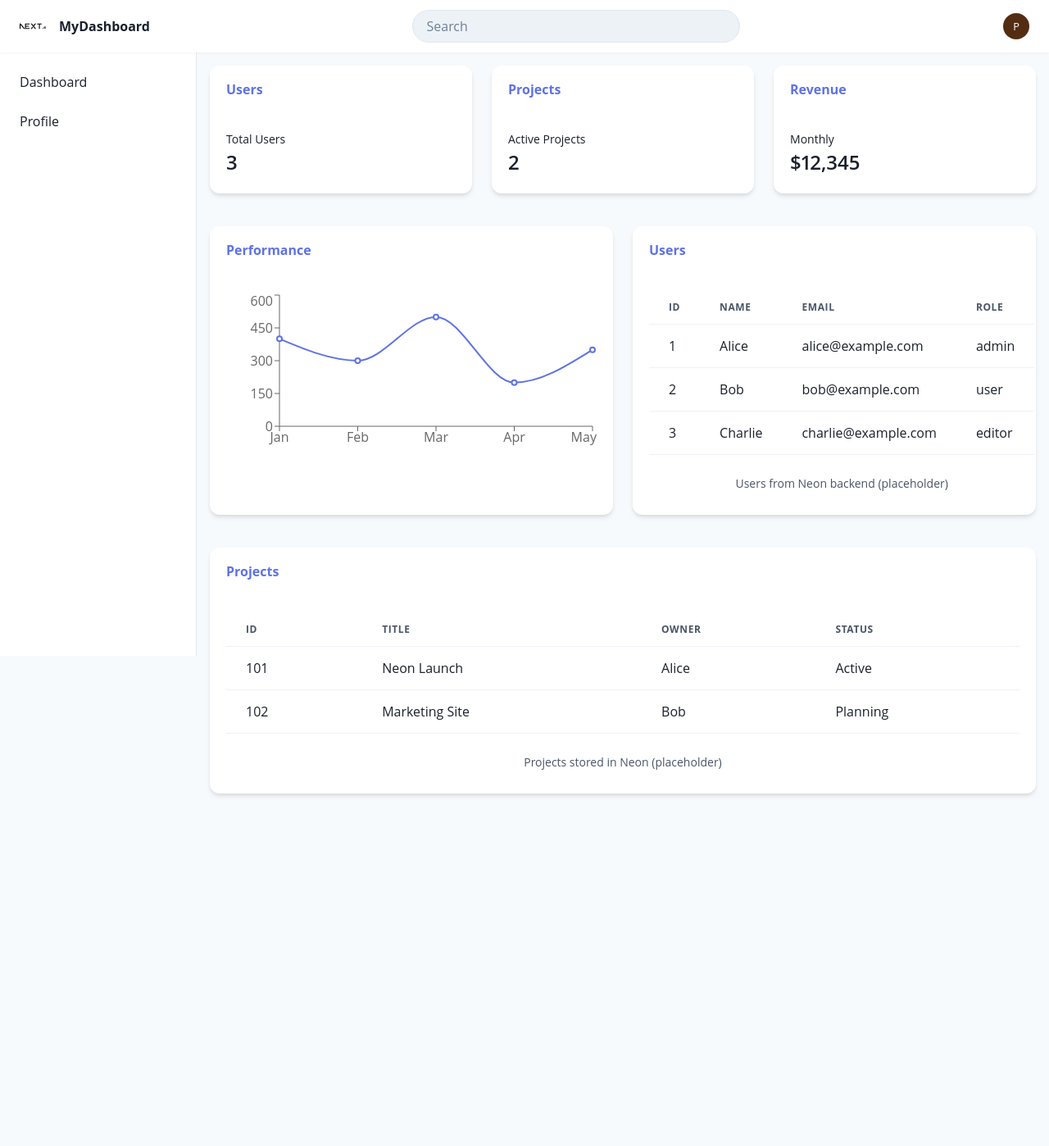
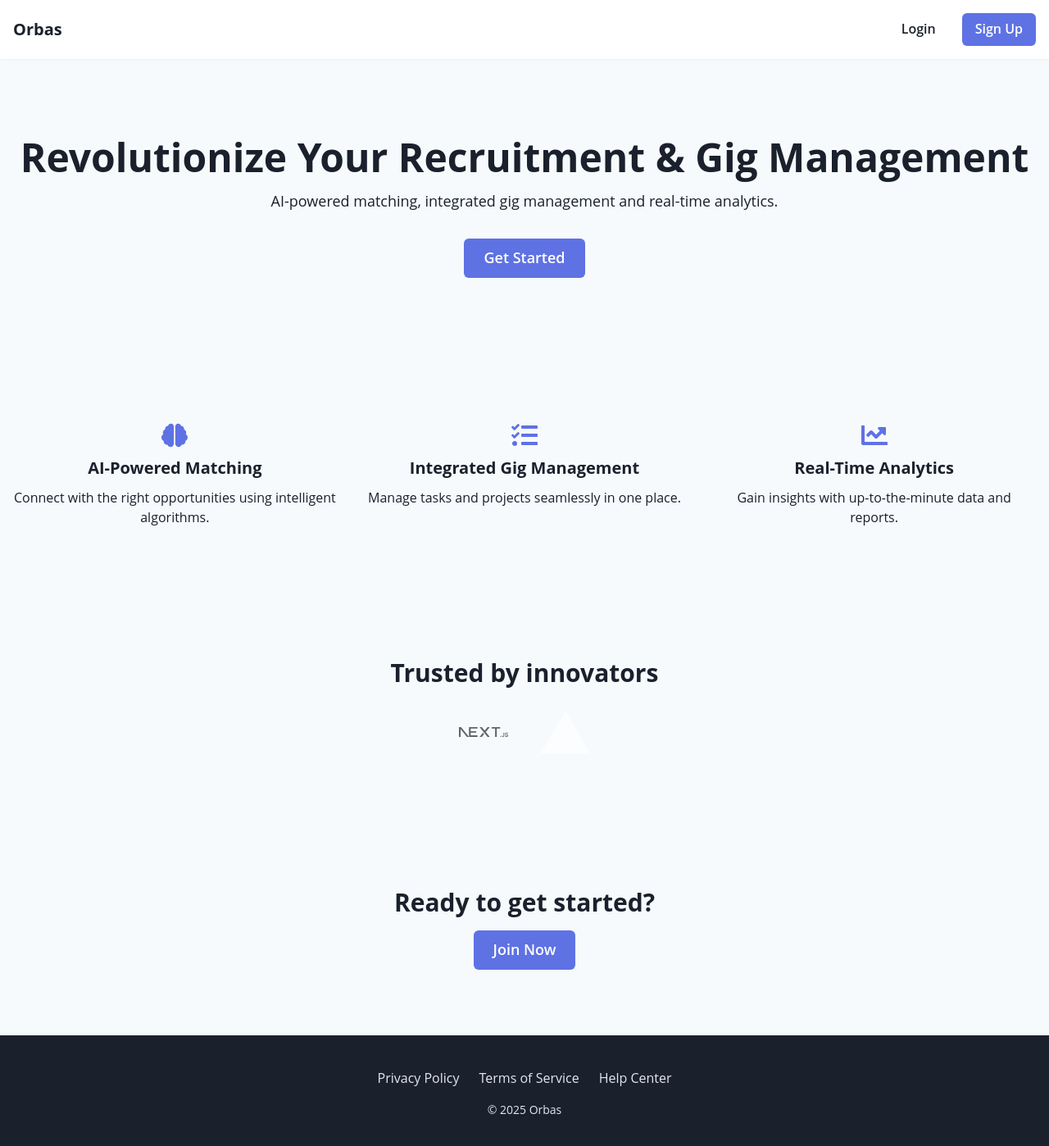
Before and after one commit to orbas1/main-work, a Next.js app: page / in a window 1280 px wide. Shown: the top 1398 px of the page at 82% size. Before the commit the page ends 984 px from the top, so only its background shows below. Built offline with nearby package versions, Linux system fonts and the light colour scheme.

Commit message:
Add landing and onboarding pages

```diff
--- /dev/null
+++ b/app/(dashboard)/layout.tsx
@@ -0,0 +1,41 @@
+import type { Metadata } from "next";
+import { Geist, Geist_Mono } from "next/font/google";
+import "../globals.css";
+import Navbar from "@/components/Navbar";
+import Sidebar from "@/components/Sidebar";
+import { Flex, Box } from "@chakra-ui/react";
+
+const geistSans = Geist({
+  variable: "--font-geist-sans",
+  subsets: ["latin"],
+});
+
+const geistMono = Geist_Mono({
+  variable: "--font-geist-mono",
+  subsets: ["latin"],
+});
+
+export const metadata: Metadata = {
+  title: "Create Next App",
+  description: "Generated by create next app",
+};
+
+export default function RootLayout({
+  children,
+}: Readonly<{
+  children: React.ReactNode;
+}>) {
+  return (
+    <html lang="en">
+      <body className={`${geistSans.variable} ${geistMono.variable} antialiased`}>
+        <Navbar />
+        <Flex>
+          <Sidebar />
+          <Box flex="1" p={4} bg="gray.50">
+            {children}
+          </Box>
+        </Flex>
+      </body>
+    </html>
+  );
+}
--- a/app/layout.tsx
+++ b/app/layout.tsx
@@ -1,10 +1,7 @@
 import type { Metadata } from "next";
-import { Geist, Geist_Mono } from "next/font/google";
 import "./globals.css";
 import { Providers } from "./providers";
-import Navbar from "../components/Navbar";
-import Sidebar from "../components/Sidebar";
-import { Flex, Box } from "@chakra-ui/react";
+import { Geist, Geist_Mono } from "next/font/google";
 
 const geistSans = Geist({
   variable: "--font-geist-sans",
@@ -17,27 +14,15 @@ const geistMono = Geist_Mono({
 });
 
 export const metadata: Metadata = {
-  title: "Create Next App",
-  description: "Generated by create next app",
+  title: "Orbas",
+  description: "Orbas platform",
 };
 
-export default function RootLayout({
-  children,
-}: Readonly<{
-  children: React.ReactNode;
-}>) {
+export default function RootLayout({ children }: { children: React.ReactNode }) {
   return (
     <html lang="en">
       <body className={`${geistSans.variable} ${geistMono.variable} antialiased`}>
-        <Providers>
-          <Navbar />
-          <Flex>
-            <Sidebar />
-            <Box flex="1" p={4} bg="gray.50">
-              {children}
-            </Box>
-          </Flex>
-        </Providers>
+        <Providers>{children}</Providers>
       </body>
     </html>
   );
--- a/app/login/page.tsx
+++ b/app/login/page.tsx
@@ -1,7 +1,9 @@
 "use client";
 
 import { useState } from "react";
-import { Box, Button, Input, Stack, Heading } from "@chakra-ui/react";
+import { Box, Button, Input, Stack, Heading, Checkbox, Link, Divider, Text } from "@chakra-ui/react";
+import NextLink from "next/link";
+import { FaGoogle, FaLinkedin, FaFacebook } from "react-icons/fa";
 import { signIn } from "next-auth/react";
 import { useRouter } from "next/navigation";
 
@@ -17,7 +19,7 @@ export default function LoginPage() {
       password,
       redirect: false,
     });
-    if (res?.ok) router.push("/");
+    if (res?.ok) router.push("/dashboard");
   };
 
   return (
@@ -29,11 +31,22 @@ export default function LoginPage() {
         <Stack spacing={4}>
           <Input placeholder="Email" value={email} onChange={(e) => setEmail(e.target.value)} type="email" />
           <Input placeholder="Password" value={password} onChange={(e) => setPassword(e.target.value)} type="password" />
+          <Stack direction="row" justify="space-between" align="center">
+            <Checkbox>Remember Me</Checkbox>
+            <Link as={NextLink} href="#" fontSize="sm">Forgot Password?</Link>
+          </Stack>
           <Button type="submit" colorScheme="brand">
             Sign In
           </Button>
         </Stack>
       </form>
+      <Divider my={6} />
+      <Stack spacing={3}>
+        <Text textAlign="center" fontSize="sm">Or log in with</Text>
+        <Button leftIcon={<FaGoogle />} variant="outline">Google</Button>
+        <Button leftIcon={<FaLinkedin />} variant="outline">LinkedIn</Button>
+        <Button leftIcon={<FaFacebook />} variant="outline">Facebook</Button>
+      </Stack>
     </Box>
   );
 }
--- a/app/page.tsx
+++ b/app/page.tsx
@@ -1,110 +1,67 @@
 "use client";
 
-import {
-  Box,
-  SimpleGrid,
-  Heading,
-  Stat,
-  StatLabel,
-  StatNumber,
-  Table,
-  Thead,
-  Tbody,
-  Tr,
-  Th,
-  Td,
-  TableCaption,
-} from "@chakra-ui/react";
-import DashboardCard from "../components/DashboardCard";
-import LineChart from "../components/LineChart";
+import { Box, Button, Flex, Heading, Text, Stack, SimpleGrid, Icon, Image, Link } from "@chakra-ui/react";
+import NextLink from "next/link";
+import { FaBrain, FaTasks, FaChartLine } from "react-icons/fa";
 
-const users = [
-  { id: 1, name: "Alice", email: "alice@example.com", role: "admin" },
-  { id: 2, name: "Bob", email: "bob@example.com", role: "user" },
-  { id: 3, name: "Charlie", email: "charlie@example.com", role: "editor" },
-];
-
-const projects = [
-  { id: 101, title: "Neon Launch", owner: "Alice", status: "Active" },
-  { id: 102, title: "Marketing Site", owner: "Bob", status: "Planning" },
-];
-
-export default function Home() {
+export default function LandingPage() {
   return (
     <Box>
-      <SimpleGrid columns={{ base: 1, md: 3 }} spacing={6} mb={10}>
-        <DashboardCard title="Users">
-          <Stat>
-            <StatLabel>Total Users</StatLabel>
-            <StatNumber>{users.length}</StatNumber>
-          </Stat>
-        </DashboardCard>
-        <DashboardCard title="Projects">
-          <Stat>
-            <StatLabel>Active Projects</StatLabel>
-            <StatNumber>{projects.length}</StatNumber>
-          </Stat>
-        </DashboardCard>
-        <DashboardCard title="Revenue">
-          <Stat>
-            <StatLabel>Monthly</StatLabel>
-            <StatNumber>$12,345</StatNumber>
-          </Stat>
-        </DashboardCard>
-      </SimpleGrid>
+      <Flex as="header" justify="space-between" align="center" p={4} position="sticky" top={0} bg="white" boxShadow="sm">
+        <Heading size="md">Orbas</Heading>
+        <Stack direction="row" spacing={4} align="center">
+          <Button as={NextLink} href="/login" variant="ghost">Login</Button>
+          <Button as={NextLink} href="/signup" colorScheme="brand">Sign Up</Button>
+        </Stack>
+      </Flex>
 
-      <SimpleGrid columns={{ base: 1, md: 2 }} spacing={6} mb={10}>
-        <DashboardCard title="Performance">
-          <LineChart />
-        </DashboardCard>
-        <DashboardCard title="Users">
-          <Table variant="simple">
-            <TableCaption>Users from Neon backend (placeholder)</TableCaption>
-            <Thead>
-              <Tr>
-                <Th>ID</Th>
-                <Th>Name</Th>
-                <Th>Email</Th>
-                <Th>Role</Th>
-              </Tr>
-            </Thead>
-            <Tbody>
-              {users.map((user) => (
-                <Tr key={user.id}>
-                  <Td>{user.id}</Td>
-                  <Td>{user.name}</Td>
-                  <Td>{user.email}</Td>
-                  <Td>{user.role}</Td>
-                </Tr>
-              ))}
-            </Tbody>
-          </Table>
-        </DashboardCard>
-      </SimpleGrid>
+      <Box textAlign="center" py={24} px={4} bg="gray.50">
+        <Heading size="2xl" mb={4}>Revolutionize Your Recruitment & Gig Management</Heading>
+        <Text fontSize="lg" mb={8}>AI-powered matching, integrated gig management and real-time analytics.</Text>
+        <Button colorScheme="brand" size="lg" as={NextLink} href="/signup">Get Started</Button>
+      </Box>
 
-      <DashboardCard title="Projects">
-        <Table variant="simple">
-          <TableCaption>Projects stored in Neon (placeholder)</TableCaption>
-          <Thead>
-            <Tr>
-              <Th>ID</Th>
-              <Th>Title</Th>
-              <Th>Owner</Th>
-              <Th>Status</Th>
-            </Tr>
-          </Thead>
-          <Tbody>
-            {projects.map((project) => (
-              <Tr key={project.id}>
-                <Td>{project.id}</Td>
-                <Td>{project.title}</Td>
-                <Td>{project.owner}</Td>
-                <Td>{project.status}</Td>
-              </Tr>
-            ))}
-          </Tbody>
-        </Table>
-      </DashboardCard>
+      <Box py={20} px={4}>
+        <SimpleGrid columns={{ base: 1, md: 3 }} spacing={8}>
+          <Stack align="center" spacing={3}>
+            <Icon as={FaBrain} boxSize={8} color="brand.500" />
+            <Heading size="md">AI-Powered Matching</Heading>
+            <Text textAlign="center">Connect with the right opportunities using intelligent algorithms.</Text>
+          </Stack>
+          <Stack align="center" spacing={3}>
+            <Icon as={FaTasks} boxSize={8} color="brand.500" />
+            <Heading size="md">Integrated Gig Management</Heading>
+            <Text textAlign="center">Manage tasks and projects seamlessly in one place.</Text>
+          </Stack>
+          <Stack align="center" spacing={3}>
+            <Icon as={FaChartLine} boxSize={8} color="brand.500" />
+            <Heading size="md">Real-Time Analytics</Heading>
+            <Text textAlign="center">Gain insights with up-to-the-minute data and reports.</Text>
+          </Stack>
+        </SimpleGrid>
+      </Box>
+
+      <Box py={20} px={4} bg="gray.50" textAlign="center">
+        <Heading size="lg" mb={6}>Trusted by innovators</Heading>
+        <Stack direction="row" spacing={10} justify="center" align="center">
+          <Image src="/next.svg" alt="Partner" boxSize="60px" opacity={0.6} />
+          <Image src="/vercel.svg" alt="Partner" boxSize="60px" opacity={0.6} />
+        </Stack>
+      </Box>
+
+      <Box py={20} px={4} textAlign="center">
+        <Heading size="lg" mb={4}>Ready to get started?</Heading>
+        <Button colorScheme="brand" size="lg" as={NextLink} href="/signup">Join Now</Button>
+      </Box>
+
+      <Box as="footer" py={10} px={4} bg="gray.800" color="gray.200" textAlign="center">
+        <Stack direction="row" spacing={6} justify="center" mb={4}>
+          <Link as={NextLink} href="#">Privacy Policy</Link>
+          <Link as={NextLink} href="#">Terms of Service</Link>
+          <Link as={NextLink} href="#">Help Center</Link>
+        </Stack>
+        <Text fontSize="sm">© {new Date().getFullYear()} Orbas</Text>
+      </Box>
     </Box>
   );
 }
--- /dev/null
+++ b/app/signup/documents/page.tsx
@@ -0,0 +1,19 @@
+"use client";
+
+import { Box, Input, Stack, Heading, Button, Textarea, Progress } from "@chakra-ui/react";
+
+export default function DocumentsPage() {
+  return (
+    <Box maxW="lg" mx="auto" mt={10} p={6} bg="white" shadow="md" borderRadius="lg">
+      <Progress value={100} mb={6} />
+      <Heading size="md" mb={6} textAlign="center">
+        Step 3 of 3
+      </Heading>
+      <Stack spacing={4}>
+        <Input type="file" accept=".pdf,.doc,.docx" />
+        <Textarea placeholder="Cover Letter" />
+        <Button colorScheme="brand">Submit</Button>
+      </Stack>
+    </Box>
+  );
+}
--- a/components/Sidebar.tsx
+++ b/components/Sidebar.tsx
@@ -16,7 +16,7 @@ export default function Sidebar() {
       borderRightWidth="1px"
       borderColor="gray.200"
     >
-      <ChakraLink as={NextLink} href="/" p={2} borderRadius="md" _hover={{ bg: "gray.100" }} fontWeight="medium">
+      <ChakraLink as={NextLink} href="/dashboard" p={2} borderRadius="md" _hover={{ bg: "gray.100" }} fontWeight="medium">
         Dashboard
       </ChakraLink>
       <ChakraLink as={NextLink} href="/profile" p={2} borderRadius="md" _hover={{ bg: "gray.100" }} fontWeight="medium">
--- a/package.json
+++ b/package.json
@@ -23,6 +23,7 @@
     "next-auth": "^4.24.11",
     "react": "19.1.0",
     "react-dom": "19.1.0",
+    "react-icons": "^5.5.0",
     "recharts": "^3.1.2"
   },
   "devDependencies": {
```
Also changed, not shown: app/(dashboard)/dashboard/page.tsx (added, +110 -0 lines), app/signup/financial/page.tsx (added, +41 -0 lines), app/signup/page.tsx (added, +45 -0 lines), 1 other file (tests, documents, lock files or other folders).
